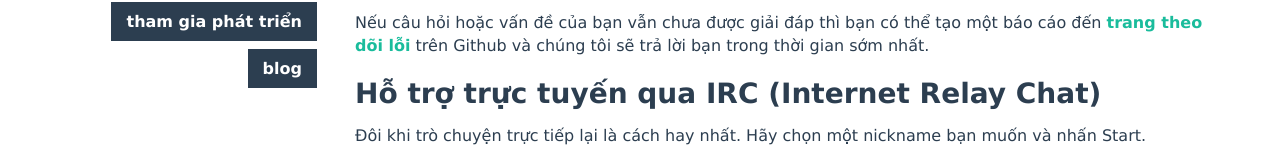
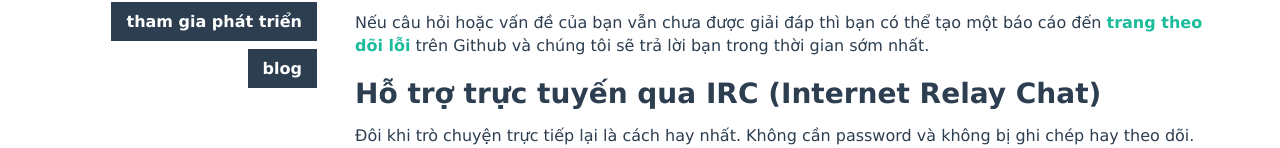
Before and after one commit to gokien/homepage, a Jekyll site: the page built from help.md, in a window 1280 px wide. Shown: the part 332-480 px from the top of the page. Built offline with Jekyll 4.4.1, drawn with Linux system fonts in a browser that asks for light colours; nearby versions of some CDN libraries; Markdown is read by kramdown in place of the engine named in the settings; some of the changed text lies outside the part shown.

Commit message:
Change IRC theme to default; IRC privacy notice.

```diff
--- a/help.md
+++ b/help.md
@@ -17,7 +17,8 @@
 
 ### Hỗ trợ trực tuyến qua IRC (Internet Relay Chat)
 
-Đôi khi trò chuyện trực tiếp lại là cách hay nhất. Hãy chọn
-một nickname bạn muốn và nhấn Start.
+Đôi khi trò chuyện trực tiếp lại là cách hay nhất. Không cần password
+và không bị ghi chép hay theo dõi. Hãy chọn một nickname bạn muốn và
+nhấn Start.
 
-<iframe src="https://kiwiirc.com/client/irc.freenode.net/?nick=gokien|?&theme=basic#gokien" style="border:1px solid; width:100%; height:450px;"></iframe>
+<iframe src="https://kiwiirc.com/client/irc.freenode.net/?nick=gokien|?#gokien" style="border:1px solid; width:100%; height:450px;"></iframe>
```
